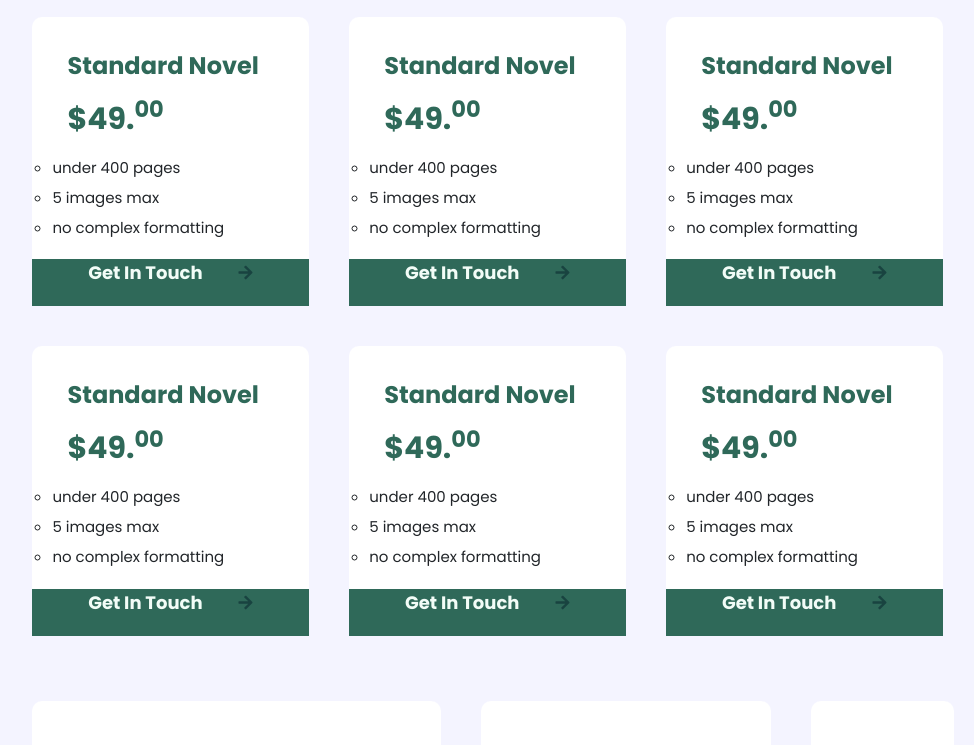
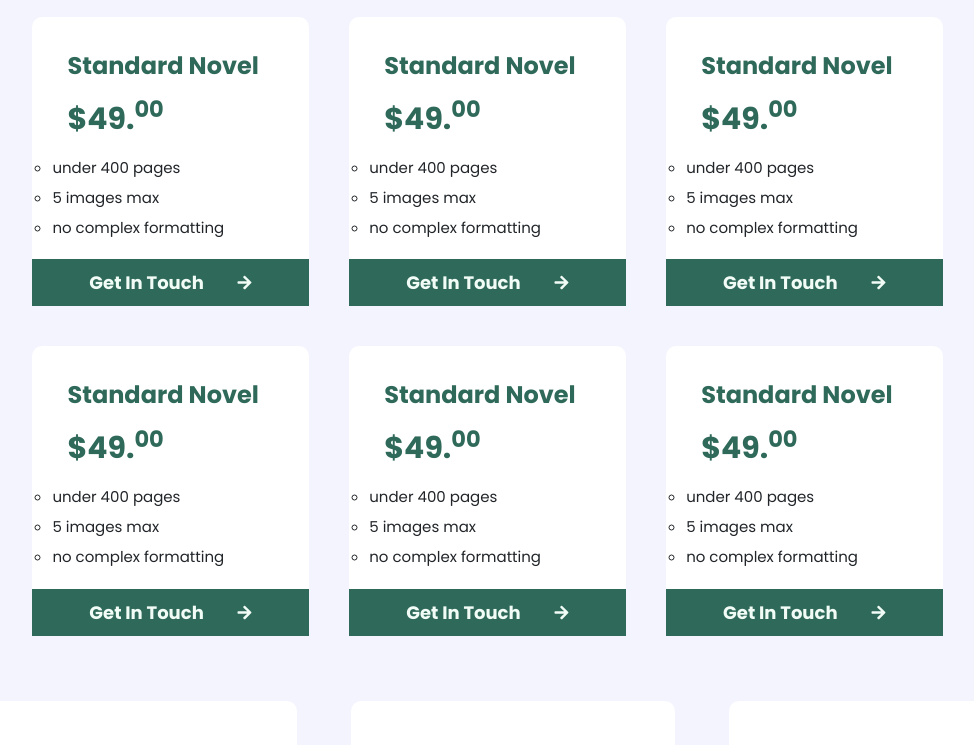
Before and after one commit to talhaasre/Firstproj, a React (Create React App) app: page / in a window 1280 px wide. Shown: the part 2000-2745 px from the top of the page, without its empty margins (127-1101 px from the left). Built offline with nearby package versions, Linux system fonts and the light colour scheme.

Commit message:
meeting solved

```diff
--- a/src/Routing.jsx
+++ b/src/Routing.jsx
@@ -9,12 +9,12 @@ import ContactUs from "./pages/ContactUs/ContactUs";
 const Routing = () => {
   return (
     <>
-      <Header />
+      {/* <Header /> */}
       <Routes>
         <Route path={homeURL} element={<Homepage />} />
         <Route path={ContactURL} element={<ContactUs />} />
       </Routes>
-      <Footer />
+      {/* <Footer /> */}
     </>
   );
 };
--- /dev/null
+++ b/src/data/homeData.js
@@ -0,0 +1,22 @@
+export const faqData = [
+  {
+    title: "How much does it cost to be a credit card merchant?",
+    content: "$200 for a month, on bulk order 20% off.",
+  },
+  {
+    title: "How much does it cost to be a credit card merchant?",
+    content: "$200 for a month, on bulk order 20% off.",
+  },
+  {
+    title: "How much does it cost to be a credit card merchant?",
+    content: "$200 for a month, on bulk order 20% off.",
+  },
+  {
+    title: "How much does it cost to be a credit card merchant?",
+    content: "$200 for a month, on bulk order 20% off.",
+  },
+  {
+    title: "How much does it cost to be a credit card merchant?",
+    content: "$200 for a month, on bulk order 20% off.",
+  },
+];
--- a/src/pages/Homepage/Homepage.jsx
+++ b/src/pages/Homepage/Homepage.jsx
@@ -31,20 +31,15 @@ import {
   GuaranteeIcon,
   GuaranteeIconInside,
   buttonicon,
+  rightarrowwhite,
 } from "../../sources";
 import styles from "./homepage.module.scss";
-// import { CustomAccordion } from "./Accordion/Accordion/CustomAccordion";
-// import { CustomAccordion } from "../Accordion/Accordion";
+import { CustomAccordion } from "../Accordion/Accordion";
+import { faqData } from "../../data/homeData";
 
 const Homepage = () => {
   return (
     <>
-    {/* <CustomAccordion/>
-    items={
-      ["hii",
-        'who are you'
-      ]
-    } */}
       <section className={styles.hero_banner}>
         <img
           src={heroBg}
@@ -337,7 +332,6 @@ const Homepage = () => {
         </div>
       </section>
 
-
       <section className={styles.sps}>
         <h1 className={styles.sps_h1}>Services & Pricing</h1>
 
@@ -364,12 +358,12 @@ const Homepage = () => {
                   </ul>
                 </div>
 
-                <div className={styles.sps_scr_box_div_1}>
+                <div className={styles.sps_cta}>
                   <button className={styles.sps_scr_box_div_1_button}>
                     Get In Touch
                   </button>
                   <img
-                    src={buttonicon}
+                    src={rightarrowwhite}
                     alt="Radio Button"
                     className={styles.buttonicon}
                   />
@@ -396,12 +390,12 @@ const Homepage = () => {
                   </ul>
                 </div>
 
-                <div className={styles.sps_scr_box_div_1}>
+                <div className={styles.sps_cta}>
                   <button className={styles.sps_scr_box_div_1_button}>
                     Get In Touch
                   </button>
                   <img
-                    src={buttonicon}
+                    src={rightarrowwhite}
                     alt="Radio Button"
                     className={styles.buttonicon}
                   />
@@ -428,12 +422,12 @@ const Homepage = () => {
                   </ul>
                 </div>
 
-                <div className={styles.sps_scr_box_div_1}>
+                <div className={styles.sps_cta}>
                   <button className={styles.sps_scr_box_div_1_button}>
                     Get In Touch
                   </button>
                   <img
-                    src={buttonicon}
+                    src={rightarrowwhite}
                     alt="Radio Button"
                     className={styles.buttonicon}
                   />
@@ -462,12 +456,12 @@ const Homepage = () => {
                   </ul>
                 </div>
 
-                <div className={styles.sps_scr_box_div_1}>
+                <div className={styles.sps_cta}>
                   <button className={styles.sps_scr_box_div_1_button}>
                     Get In Touch
                   </button>
                   <img
-                    src={buttonicon}
+                    src={rightarrowwhite}
                     alt="Radio Button"
                     className={styles.buttonicon}
                   />
@@ -494,12 +488,12 @@ const Homepage = () => {
                   </ul>
                 </div>
 
-                <div className={styles.sps_scr_box_div_1}>
+                <div className={styles.sps_cta}>
                   <button className={styles.sps_scr_box_div_1_button}>
                     Get In Touch
                   </button>
                   <img
-                    src={buttonicon}
+                    src={rightarrowwhite}
                     alt="Radio Button"
                     className={styles.buttonicon}
                   />
@@ -526,12 +520,12 @@ const Homepage = () => {
                   </ul>
                 </div>
 
-                <div className={styles.sps_scr_box_div_1}>
+                <div className={styles.sps_cta}>
                   <button className={styles.sps_scr_box_div_1_button}>
                     Get In Touch
                   </button>
                   <img
-                    src={buttonicon}
+                    src={rightarrowwhite}
                     alt="Radio Button"
                     className={styles.buttonicon}
                   />
@@ -601,18 +595,26 @@ const Homepage = () => {
         </div>
       </section>
 
-
       <section className={styles.faq}>
         <h1 className={styles.faq_h1}>Frequently Asked Questions</h1>
 
         <div className={styles.faq_div}>
+          <div className="row">
+            <div className="col-md-8 order-md-2">
+              <div className={styles.faq_div_2}>
+                <CustomAccordion items={faqData} />
+              </div>
+            </div>
+            <div className="col-md-4 order-md-1">
               <div className={styles.faq_div_1}>
-            <h2 className={styles.faq_div_1_h2}>Still Have Some Questions?</h2>
+                <h2 className={styles.faq_div_1_h2}>
+                  Still Have Some Questions?
+                </h2>
                 <p className={styles.faq_div_1_p}>
-              Email us! You will be pleasantly surprised by how fast we reply
-              and how easy it is for you to self-published on all platforms. You
-              can also use the blue box on the bottom right of your screen to
-              reach us.
+                  Email us! You will be pleasantly surprised by how fast we
+                  reply and how easy it is for you to self-published on all
+                  platforms. You can also use the blue box on the bottom right
+                  of your screen to reach us.
                 </p>
                 {/* <div className={styles.faq_div_1_div}> */}
                 <button className={styles.faq_div_1_div_button}>
@@ -620,9 +622,7 @@ const Homepage = () => {
                 </button>
                 {/* </div> */}
               </div>
-
-          <div className={styles.faq_div_2}>
-            {/* <CustomAccordion /> */}
+            </div>
           </div>
         </div>
       </section>
@@ -729,7 +729,6 @@ const Homepage = () => {
         </div>
       </section>
 
-
       <section className={styles.guarantee}>
         <div className={styles.guarantee_div}>
           <div className={styles.guarantee_div_col}>
@@ -811,7 +810,6 @@ const Homepage = () => {
           </div>
         </div>
       </section>
-
 
       <section className={styles.footer}>
         <div className={styles.FooterWave_div}>
@@ -932,27 +930,6 @@ const Homepage = () => {
       <section className={styles.footer}>
         <div></div>
       </section>
-
-      <section className={styles.home_sec1}>
-        <div className="my_container">
-          <div className={styles.text_container}>
-            <h1 className={styles.heading}>
-              Frontend Developer, Consultant & Mentor
-            </h1>
-            <p className={styles.description}>
-              I do deep analyse, make strategy, develop and code pixel perfect
-              and highly responsive websites, and I love what I do.
-            </p>
-          </div>
-          <div className={styles.img_wrapper}>
-            <img
-              src={herodevices}
-              alt="hero devices"
-              className={styles.hero_img}
-            />
-          </div>
-        </div>
-      </section>
     </>
   );
 };
--- a/src/pages/Homepage/homepage.module.scss
+++ b/src/pages/Homepage/homepage.module.scss
@@ -740,7 +740,7 @@
 
 .faq_div {
   padding: 2.5em 7.5em 8.5em;
-  display: flex;
+  // display: flex;
 }
 
 .faq_div_1_h2 {
@@ -878,14 +878,14 @@
   // padding: 0em 2em 1.25em;
 }
 
-.sps_scr_box_div_1 {
+.sps_cta {
   display: flex;
   background-color: #2f6959;
   // width: 13.3125em;
   justify-content: space-evenly;
   align-items: center;
   justify-items: center;
-  padding: 0em 2em 2em;
+  padding: 1em 2.344em;
   // padding-left: 1.75em;
 }
 
@@ -902,18 +902,21 @@
 }
 
 .sps_group {
+  width: 100%;
   display: flex;
+  flex-wrap: wrap;
+  justify-content: space-between;
   // max-width: 70em;
-  padding: 0em 15.9em 14.1em;
+  padding: 0em 9.938em 14.1em;
 }
 
 .sps_group_box {
+  width: 100%;
+  max-width: 30%;
   background-color: #ffffff;
   border: #e5eaf4;
   border-radius: 1em;
-  // max-width: 30.1em;
-  margin-right: 4em;
-  // padding: 0em 2.5em 0em 0em;
+  // margin: 0 0 1.875em;
 }
 
 .sps_group_box_h4 {
@@ -957,6 +960,7 @@
 
       .sps_group_box {
         width: 100%;
+        max-width: 100%;
         margin-bottom: 2em;
       }
     }
--- a/src/sources/index.js
+++ b/src/sources/index.js
@@ -42,6 +42,7 @@ export { default as buttonicon } from "./images/homepage/button_Icon.png";
 
 // HOMEPAGE IMAGES
 export { default as heroBg } from "./images/homepage/hero-bg.png";
+export { default as rightarrowwhite } from "./images/homepage/right-arrow-white.svg";
 
 export let images = {
   logo: {
```
Also changed, not shown: src/sources/images/homepage/right-arrow-white.svg (added). Lines whose indentation alone changed are shown as unchanged.
